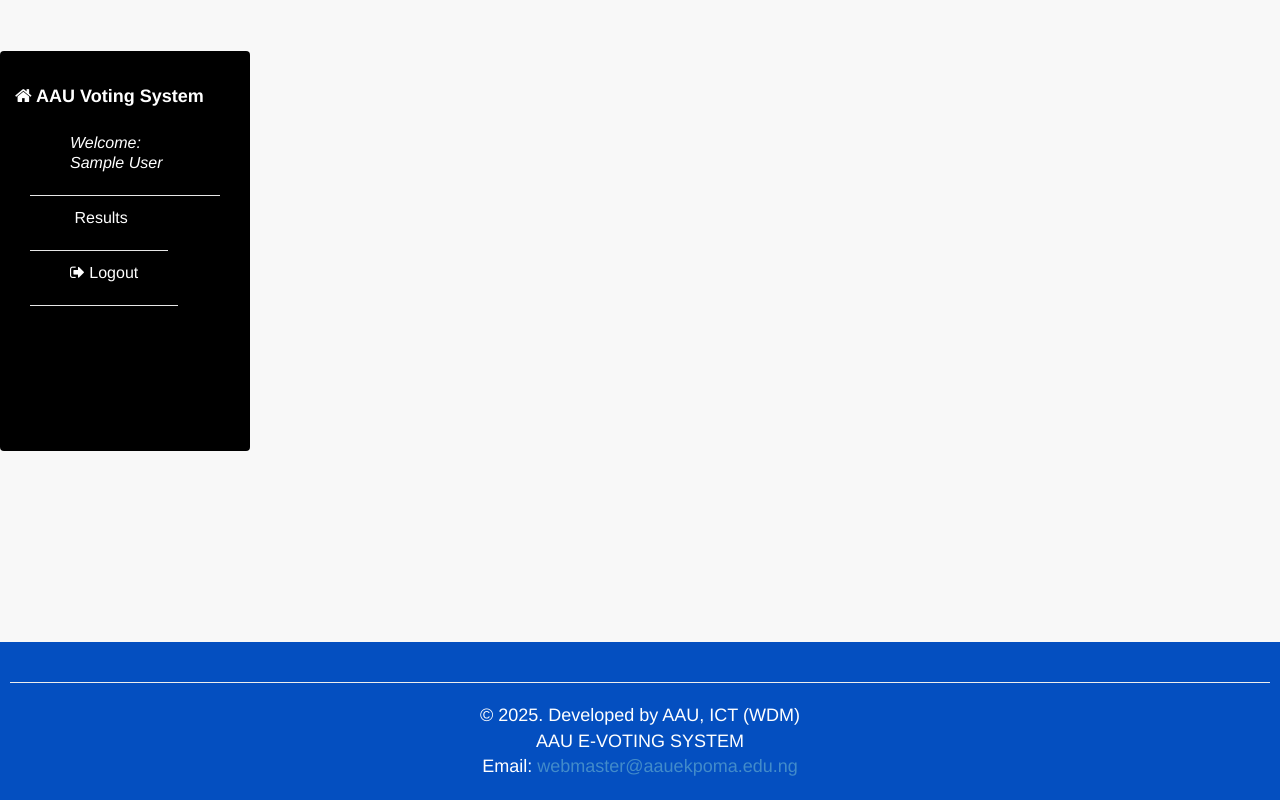
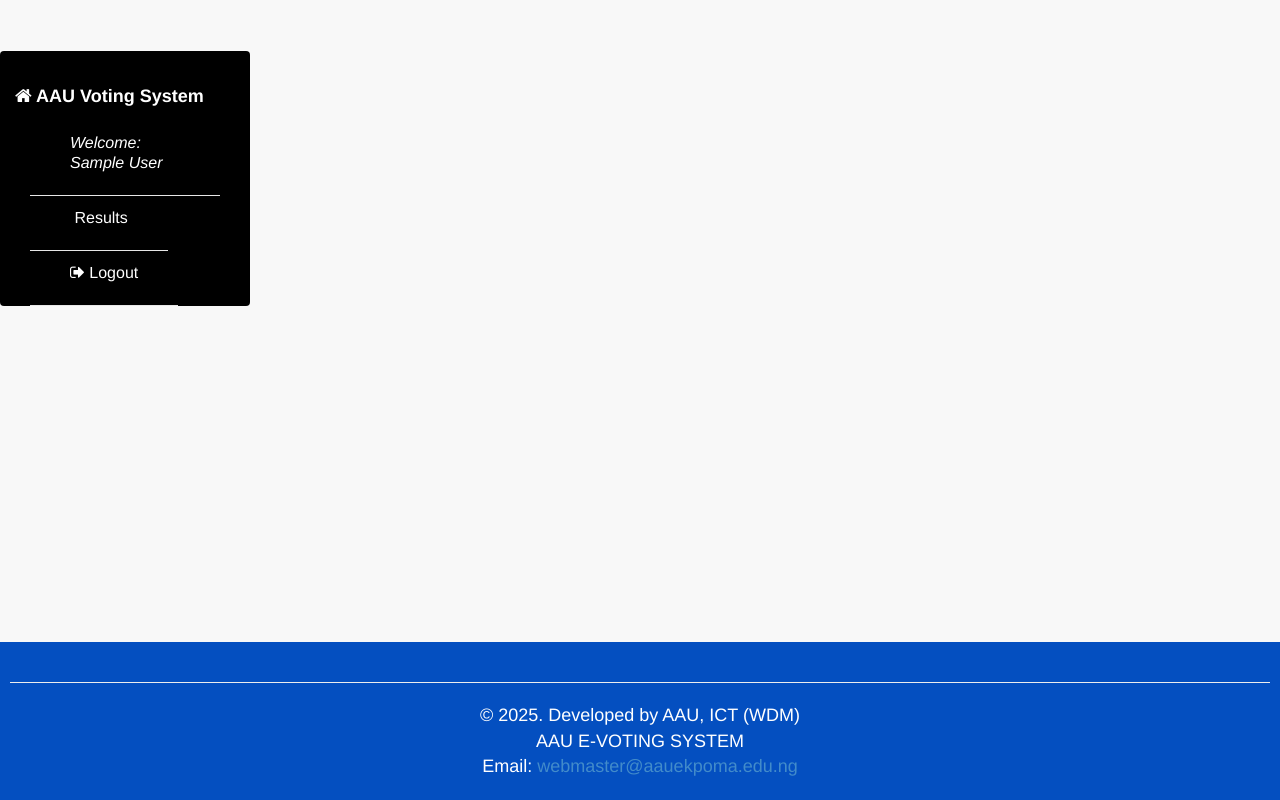
Before and after one commit to jayumaks/e_voting, a PHP site: page /poll.php in a window 1280 px wide. Run offline with PHP 8.4, Linux system fonts and the light colour scheme; the visitor is signed in with stand-in values (Sample User, id 1); tables that the repository leaves empty or names only in its code hold one stand-in row (values such as "Sample post").

Commit message:
adjusted the sidebar.php

```diff
--- a/side_bar.php
+++ b/side_bar.php
@@ -33,7 +33,7 @@
 <!-- Optional Sidebar Styling -->
 <style>
   .sidebar {
-    min-height: 50vh;
+    min-height: 25vh;
     padding-top: 20px;
   }
 
```
